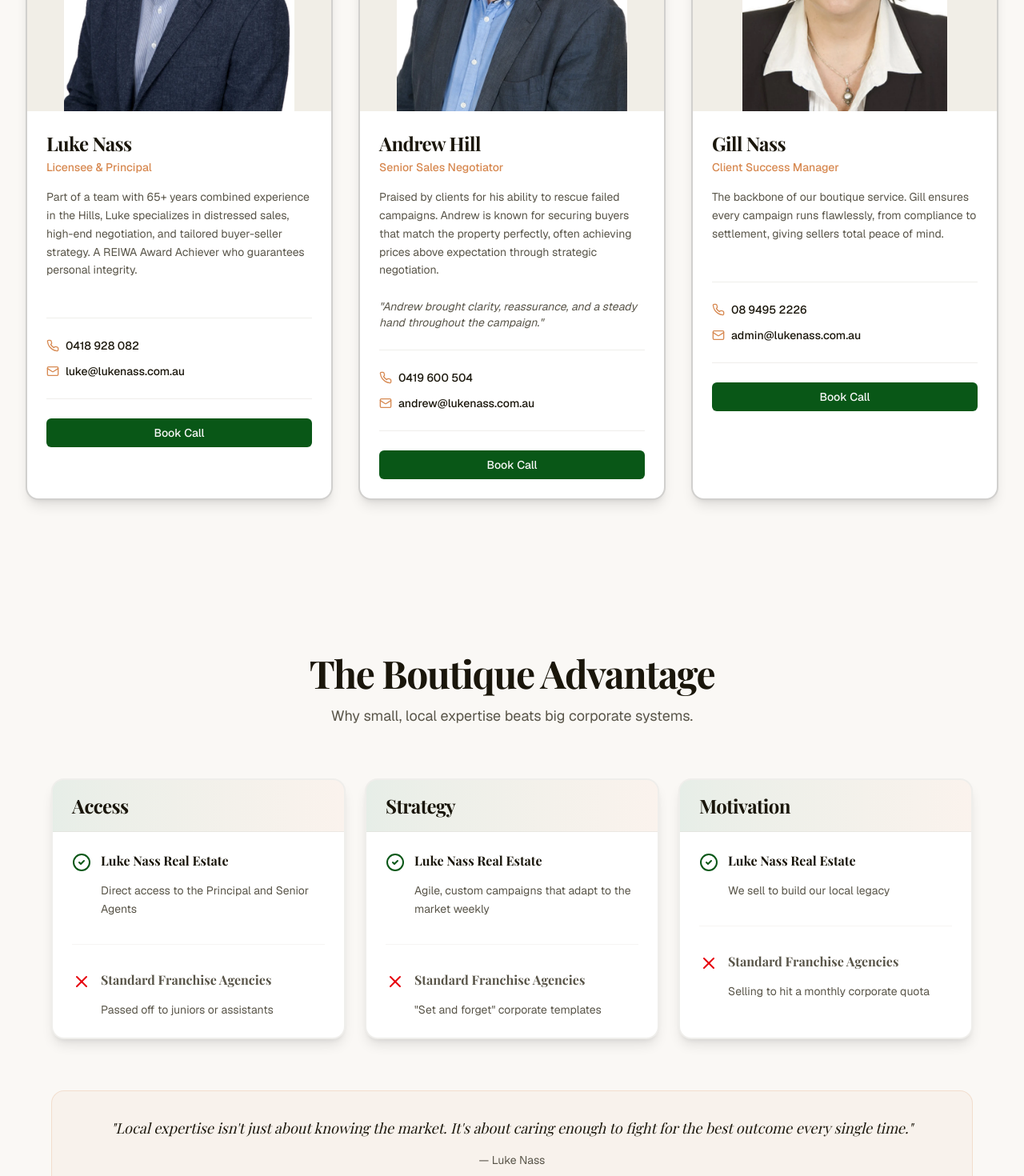
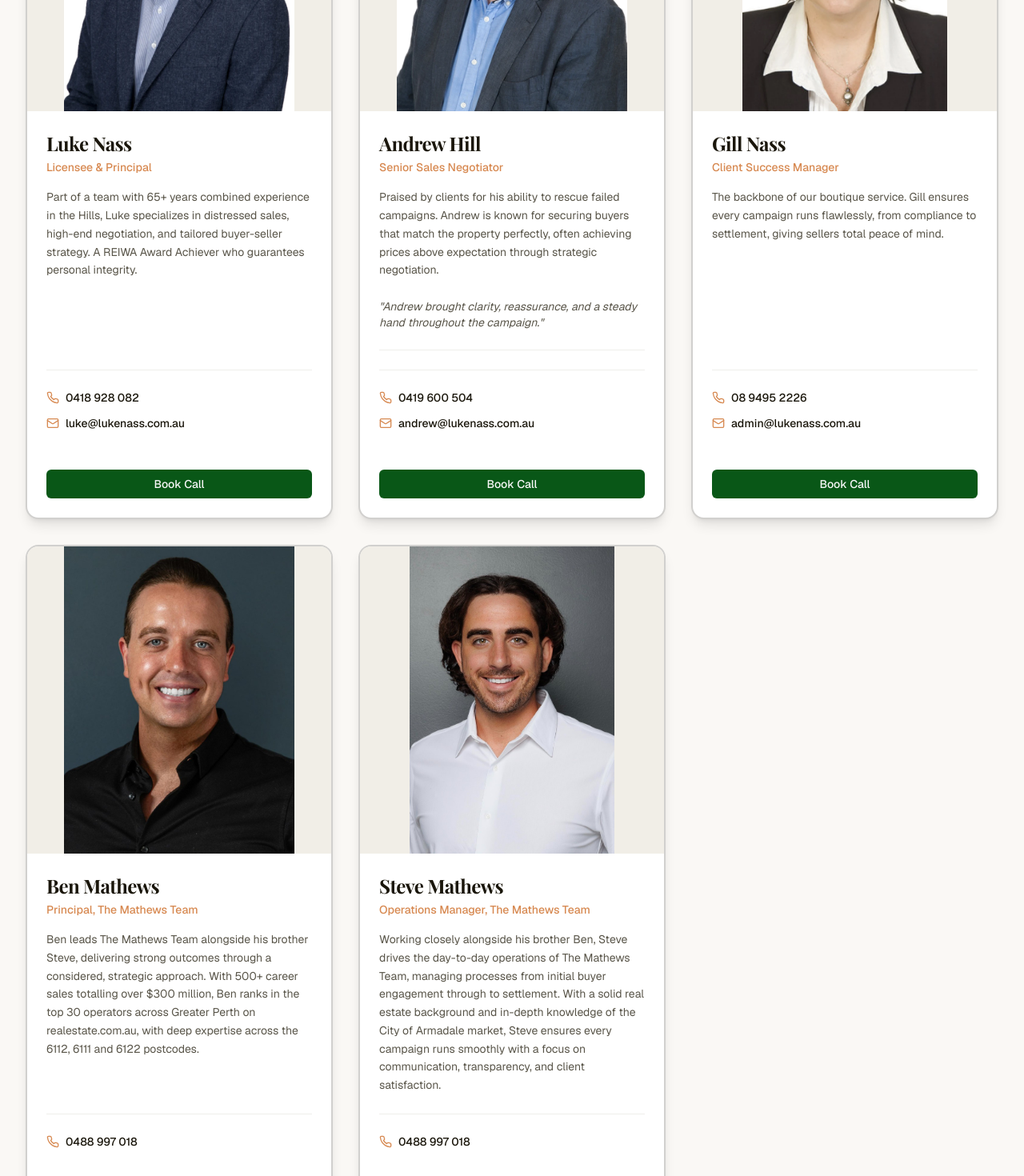
Before and after one commit to 3PDigitalGrowth/LukeNass, a Next.js app: page /about in a window 1280 px wide. Shown: the part 4640-6110 px from the top of the page at 80% size. Built offline with nearby package versions, Linux system fonts and the light colour scheme.

Commit message:
Add Ben and Steve Mathews to team, align card footers horizontally
Made-with: Cursor

```diff
--- a/components/about/team-members.tsx
+++ b/components/about/team-members.tsx
@@ -32,6 +32,20 @@ export function TeamMembers() {
       email: 'admin@lukenass.com.au',
       bio: 'The backbone of our boutique service. Gill ensures every campaign runs flawlessly, from compliance to settlement, giving sellers total peace of mind.',
       image: '/gill-nass-portrait.png'
+    },
+    {
+      name: 'Ben Mathews',
+      title: 'Principal, The Mathews Team',
+      phone: '0488 997 018',
+      bio: 'Ben leads The Mathews Team alongside his brother Steve, delivering strong outcomes through a considered, strategic approach. With 500+ career sales totalling over $300 million, Ben ranks in the top 30 operators across Greater Perth on realestate.com.au, with deep expertise across the 6112, 6111 and 6122 postcodes.',
+      image: '/ben-mathews-portrait.png'
+    },
+    {
+      name: 'Steve Mathews',
+      title: 'Operations Manager, The Mathews Team',
+      phone: '0488 997 018',
+      bio: 'Working closely alongside his brother Ben, Steve drives the day-to-day operations of The Mathews Team, managing processes from initial buyer engagement through to settlement. With a solid real estate background and in-depth knowledge of the City of Armadale market, Steve ensures every campaign runs smoothly with a focus on communication, transparency, and client satisfaction.',
+      image: '/steve-mathews-portrait.png'
     }
   ]
 
@@ -70,16 +84,16 @@ export function TeamMembers() {
           initial="hidden"
           whileInView="show"
           viewport={{ once: true }}
-          className="grid md:grid-cols-3 gap-8"
+          className="grid md:grid-cols-2 lg:grid-cols-3 gap-8"
         >
           {team.map((member, idx) => (
             <motion.div
               key={idx}
               variants={item}
-              className="rounded-2xl overflow-hidden bg-card border-2 border-foreground/20 shadow-lg hover:shadow-xl transition-all"
+              className="rounded-2xl overflow-hidden bg-card border-2 border-foreground/20 shadow-lg hover:shadow-xl transition-all flex flex-col h-full"
             >
               {/* Photo */}
-              <div className="relative bg-muted h-96 flex items-center justify-center overflow-hidden">
+              <div className="relative bg-muted h-96 flex items-center justify-center overflow-hidden shrink-0">
                 {member.image && (
                   <img
                     src={member.image || "/placeholder.svg"}
@@ -90,7 +104,7 @@ export function TeamMembers() {
               </div>
 
               {/* Content */}
-              <div className="p-6">
+              <div className="p-6 flex-1 flex flex-col">
                 <h3 className="font-serif text-2xl font-bold text-foreground mb-1 tracking-tight">{member.name}</h3>
                 <p className="text-sm font-medium text-secondary mb-4">{member.title}</p>
 
@@ -102,27 +116,25 @@ export function TeamMembers() {
                   </p>
                 )}
 
-                {!member.quote && (
-                  <div className="mb-6 pb-6 border-b border-border/50"></div>
-                )}
-
-                {/* Contact */}
-                <div className="space-y-3 mb-6 pb-6 border-b border-border/50">
+                {/* Footer: contact + Book Call pinned to the bottom so they align across cards */}
+                <div className="mt-auto">
+                  <div className="space-y-3 mb-6 pb-6 border-t border-border/50 pt-6">
                     <div className="flex items-center gap-2 text-foreground">
                       <Phone className="w-4 h-4 text-secondary" />
                       <a href={`tel:${member.phone}`} className="text-sm font-medium hover:text-primary transition-colors">
                         {member.phone}
                       </a>
                     </div>
+                    {member.email && (
                       <div className="flex items-center gap-2 text-foreground">
                         <Mail className="w-4 h-4 text-secondary" />
                         <a href={`mailto:${member.email}`} className="text-sm font-medium hover:text-primary transition-colors">
                           {member.email}
                         </a>
                       </div>
+                    )}
                   </div>
 
-                {/* Buttons */}
                   <Button
                     className="w-full bg-primary text-primary-foreground hover:bg-primary/90 font-medium"
                     onClick={() =>
@@ -142,6 +154,7 @@ export function TeamMembers() {
                     Book Call
                   </Button>
                 </div>
+              </div>
             </motion.div>
           ))}
         </motion.div>
```
Also changed, not shown: public/ben-mathews-portrait.png (added), public/steve-mathews-portrait.png (added). Lines whose indentation alone changed are shown as unchanged.
